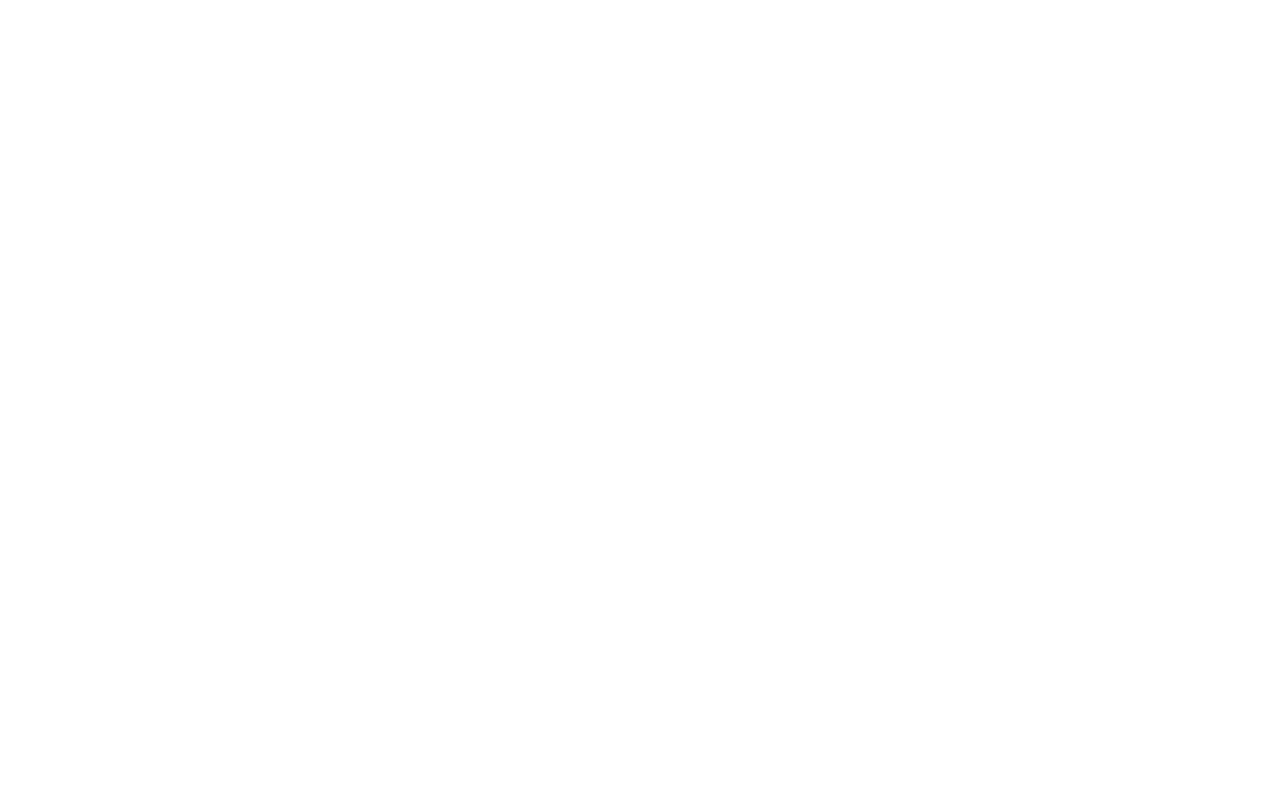
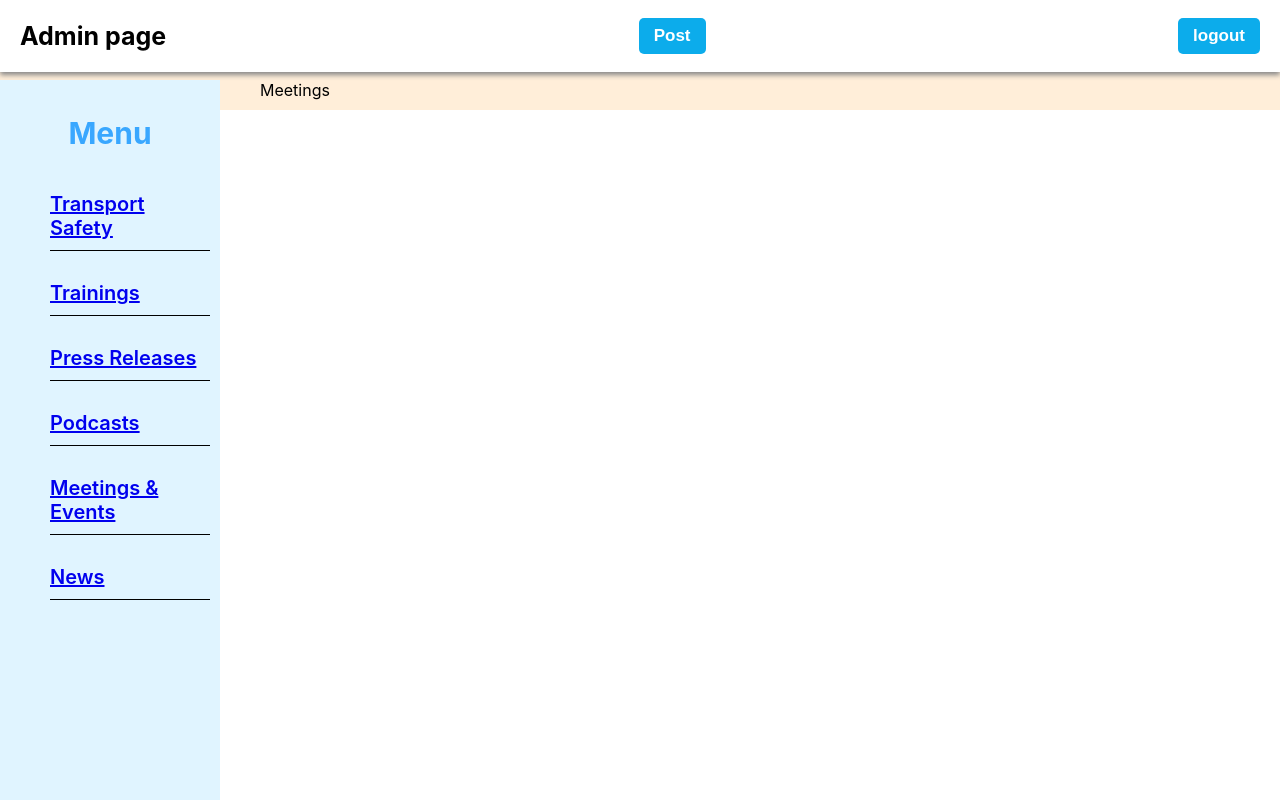
Before and after one commit to Obimbo07/tsidn, a React (Create React App) app in the folder client/: page /dashboard/meetings in a window 1280 px wide. Before the commit this address had no page. Built offline with nearby package versions, Linux system fonts and the light colour scheme.

Commit message:
added outlet on the dashboard pages

```diff
--- a/client/src/App.js
+++ b/client/src/App.js
@@ -2,6 +2,11 @@
 import { Route, Routes } from 'react-router-dom';
 import './App.css';
 import Front from './adminPages/Front';
+import Meetings from './adminPages/Meetings';
+import News from './adminPages/News';
+import Podcasts from './adminPages/Podcasts';
+import PressRelease from './adminPages/PressRelease';
+import Training from './adminPages/Training';
 import TransportSafety from './adminPages/TransportSafety';
 import Homepage from './components/pages/Homepage';
 
@@ -11,8 +16,16 @@
         {/* <Navbar /> */}
         <Routes>
           <Route path="/" element={<Homepage />} />
-          <Route path='/dashboard' element={<Front />} />
-          <Route path='/transportSafety' element={<TransportSafety />} />
+          <Route path='/dashboard' element={<Front />} >
+            <Route path="transportSafety" element={<TransportSafety />} />
+            <Route path="training" element={<Training />} />
+            <Route path="pressRelease" element={<PressRelease/>} />
+            <Route path="podcasts" element={<Podcasts />} />
+            <Route path="meetings" element={<Meetings />} />
+            <Route path="news" element={<News />} />
+          </Route>
+
+
         </Routes>
       </>
   );
--- a/client/src/adminPages/Front.jsx
+++ b/client/src/adminPages/Front.jsx
@@ -1,8 +1,10 @@
 import axios from 'axios';
 import React, { useState } from 'react';
+import { Link, Outlet } from 'react-router-dom';
 import { ToastContainer, toast } from 'react-toastify';
 import 'react-toastify/dist/ReactToastify.css';
 import './admin.css';
+
 const Front = () => {
     const [openPostForm, setOpenForm] =  useState(false);
 
@@ -23,32 +25,32 @@
         {
             id: 1,
             title: 'Transport Safety',
-            link: '/transportSafety'
+            link: 'transportSafety'
         },
         {
             id: 2,
             title: 'Trainings',
-            link:  '/training',
+            link:  'training',
         },
         {
             id: 3,
             title: 'Press Releases',
-            link: '/pressRelease'
+            link: 'pressRelease'
         },
         {
             id: 4,
             title: 'Podcasts',
-            link: '/podcasts',
+            link: 'podcasts',
         },
         {
             id: 5,
             title: 'Meetings & Events',
-            link: '/meetings',
+            link: 'meetings',
         },
         {
             id: 6,
             title: 'News',
-            link: '/news',
+            link: 'news',
         }
       ]
 
@@ -165,7 +167,7 @@
                     <div className="details">
                         <ul>
                             {categories.map((category) => (
-                                <li key={category.id}> <a href={category.link}>{category.title}</a></li>
+                                <li key={category.id}> <Link to={category.link}>{category.title}</Link> </li>
                             ))}
                         </ul>
                     </div>
@@ -248,7 +250,7 @@
 
 
                 )}
-
+                <Outlet />
             </div>
         </div>
     )
--- /dev/null
+++ b/client/src/adminPages/Meetings.jsx
@@ -0,0 +1,9 @@
+import React from 'react'
+
+const Meetings = () => {
+  return (
+    <div>Meetings</div>
+  )
+}
+
+export default Meetings
--- /dev/null
+++ b/client/src/adminPages/News.jsx
@@ -0,0 +1,9 @@
+import React from 'react'
+
+const News = () => {
+  return (
+    <div>News</div>
+  )
+}
+
+export default News
--- /dev/null
+++ b/client/src/adminPages/Podcasts.jsx
@@ -0,0 +1,9 @@
+import React from 'react'
+
+const Podcasts = () => {
+  return (
+    <div>Podcasts</div>
+  )
+}
+
+export default Podcasts
--- /dev/null
+++ b/client/src/adminPages/PressRelease.jsx
@@ -0,0 +1,9 @@
+import React from 'react'
+
+const PressRelease = () => {
+  return (
+    <div>PressRelease</div>
+  )
+}
+
+export default PressRelease
--- /dev/null
+++ b/client/src/adminPages/Training.jsx
@@ -0,0 +1,9 @@
+import React from 'react'
+
+const Training = () => {
+  return (
+    <div>Training</div>
+  )
+}
+
+export default Training
```
